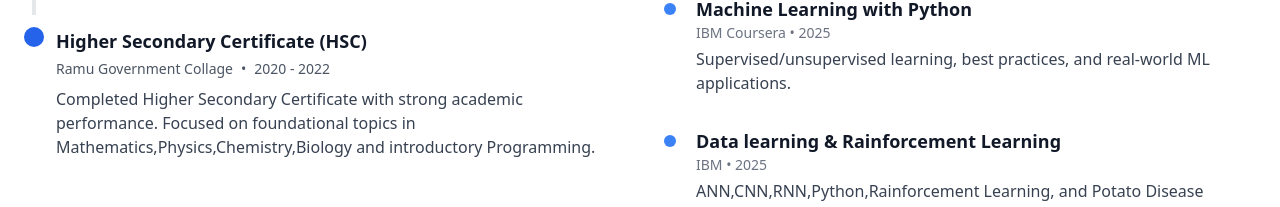
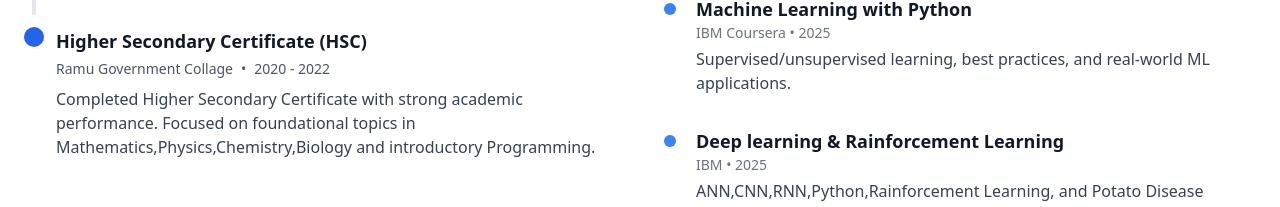
Before and after one commit to MDrakib-uddin/Portfolio, a React (Vite) app: page / in a window 1280 px wide. Shown: the part 6320-6527 px from the top of the page. Built offline with nearby package versions, Linux system fonts and the light colour scheme.

Commit message:
Update About.tsx

```diff
--- a/src/components/sections/About.tsx
+++ b/src/components/sections/About.tsx
@@ -166,7 +166,7 @@ const About: React.FC = () => {
                 <div className="relative pl-8">
                   <span className="absolute left-0 top-2 w-3 h-3 bg-blue-500 rounded-full"></span>
                   <h4 className="text-lg font-semibold text-gray-900 dark:text-white">
-                    Data learning & Rainforcement Learning
+                    Deep learning & Rainforcement Learning
                   </h4>
                   <div className="text-gray-500 dark:text-gray-400 text-sm mb-1">
                     IBM • 2025
```
